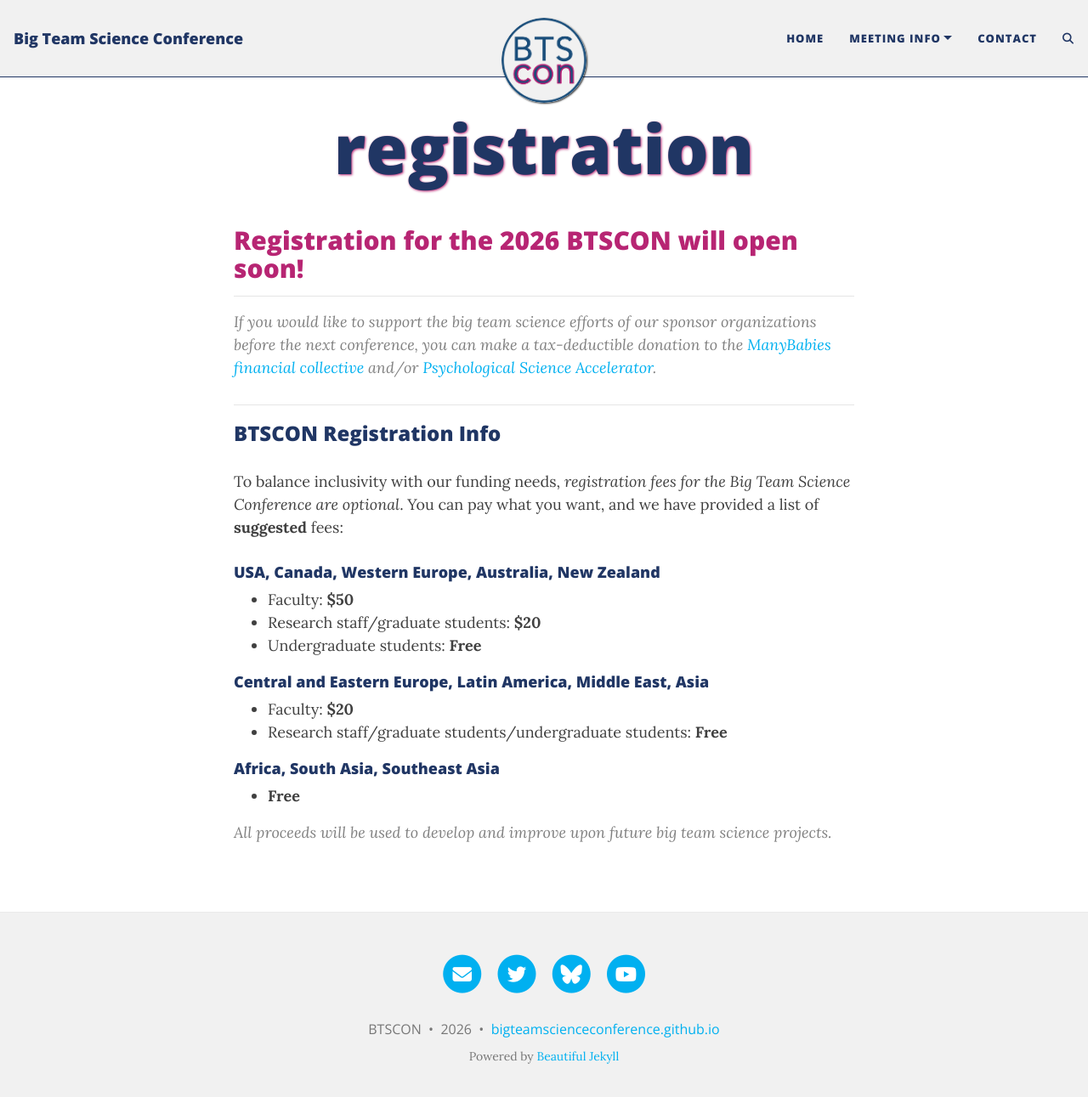
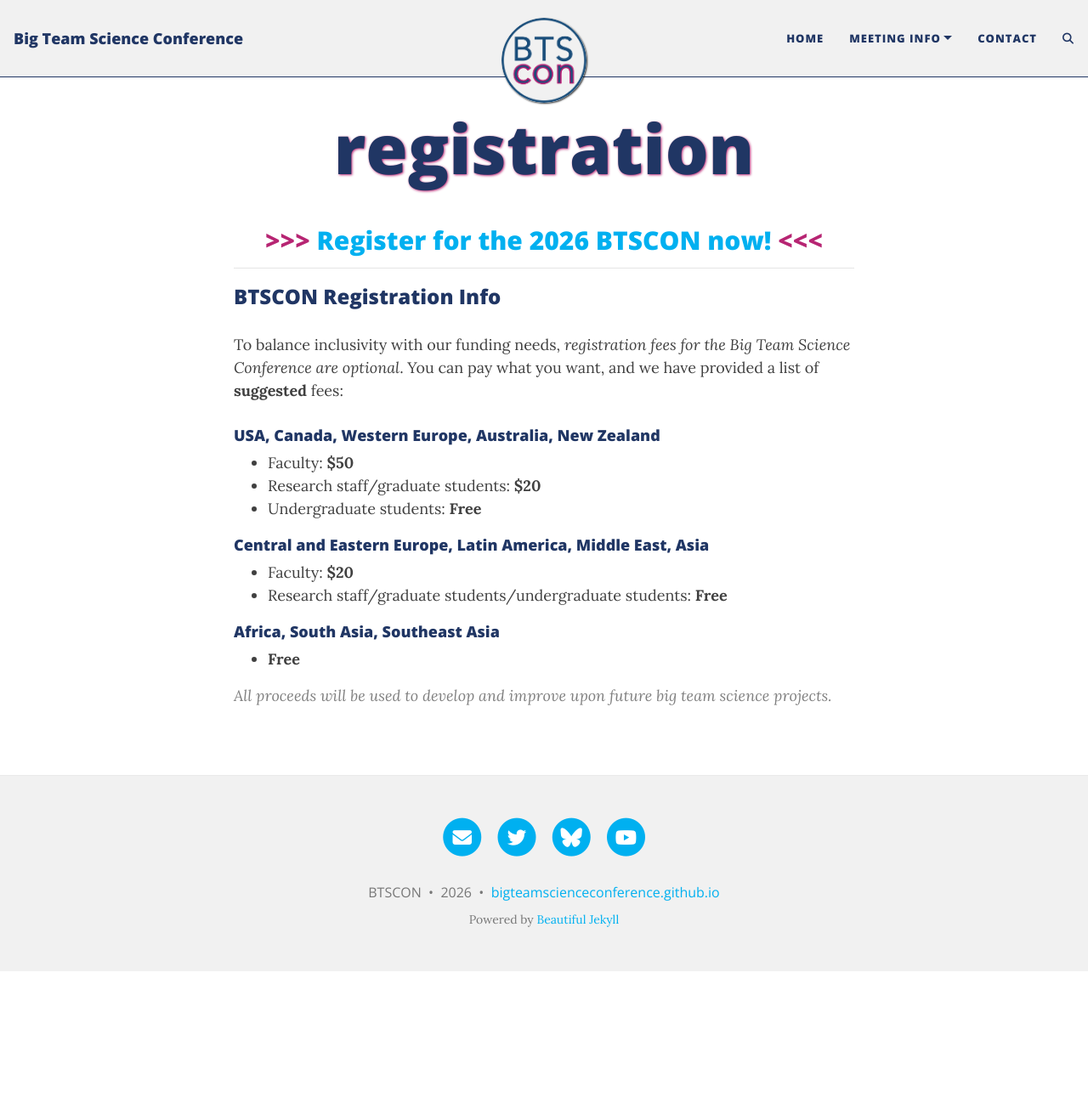
Before and after one commit to bigteamscienceconference/bigteamscienceconference.github.io, a Jekyll site: the page built from registration.md, in a window 1280 px wide and 1304 px high. Shown: the top 1291 px of the window at 85% size. Built offline with Jekyll 4.4.1, drawn with Linux system fonts in a browser that asks for light colours; comment, search, counter and statistics services are not loaded; some of the changed lines change nothing that is shown.

Commit message:
add registration link

```diff
--- a/registration.md
+++ b/registration.md
@@ -3,15 +3,16 @@ layout: page
 title: registration
 ---
 
+
+<h2 align="center"> >>> <a href="https://universityofalabama.az1.qualtrics.com/jfe/form/SV_bw499IhRfzxJpb0" target="_blank">Register for the 2026 BTSCON now!</a> <<< </h2>
+
 <!--
-<h2 align="center"> >>> <a href="https://universityofalabama.az1.qualtrics.com/jfe/form/SV_8e5NBEknf2LCuyi" target="_blank">Register for the 2025 BTSCON now!</a> <<< </h2>
--->
-
 <h2>Registration for the 2026 BTSCON will open soon!</h2>
 
 ***
 
 > If you would like to support the big team science efforts of our sponsor organizations before the next conference, you can make a tax-deductible donation to the [ManyBabies financial collective](https://opencollective.com/manybabiesoce) and/or [Psychological Science Accelerator](https://www.paypal.com/fundraiser/charity/5217974).
+-->
 
 
 ***
```
